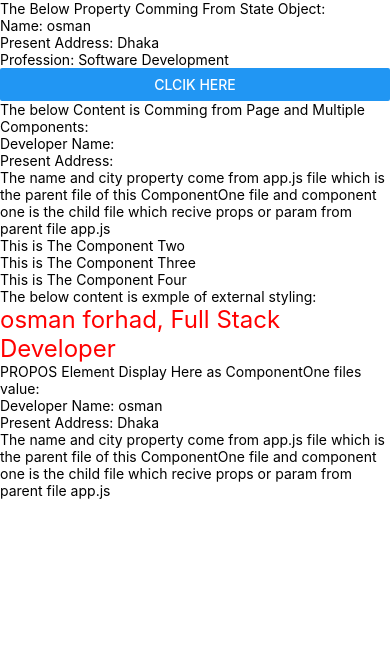
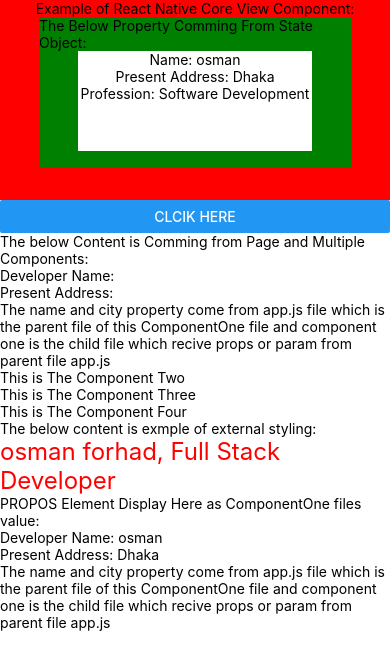
Before and after one commit to osmanforhad/react-native-practice-2022, a React Native app: screen / in a window 390 px wide. Shown: the top 670 px of the page. Built offline with nearby package versions, Linux system fonts and the light colour scheme.

Commit message:
working with multiple view concept as like parent view and child view component

```diff
--- a/App.js
+++ b/App.js
@@ -26,10 +26,17 @@ class App extends Component {
   render() {
     return (
       <View>
+        <View style={{flexDirection:"column", alignItems:"center", height:200, width:"100%", backgroundColor:'red'}}>
+        <Text>Example of React Native Core View Component:</Text>
+        <View style={{flexDirection:"column", alignItems:"center", height:150, width:"80%", backgroundColor:'green'}}>
         <Text>The Below Property Comming From State Object:</Text>
+        <View style={{flexDirection:"column", alignItems:"center", height:100, width:"75%", backgroundColor:'white'}}>
         <Text>Name: {this.state.name}</Text>
         <Text>Present Address: {this.state.city}</Text>
         <Text>Profession: {this.state.Profession}</Text>
+        </View>
+        </View>
+        </View>
         <Button onPress={this.changeInfo} title="Clcik Here"></Button>
 
         <Text>The below Content is Comming from Page and Multiple Components:</Text>
```
